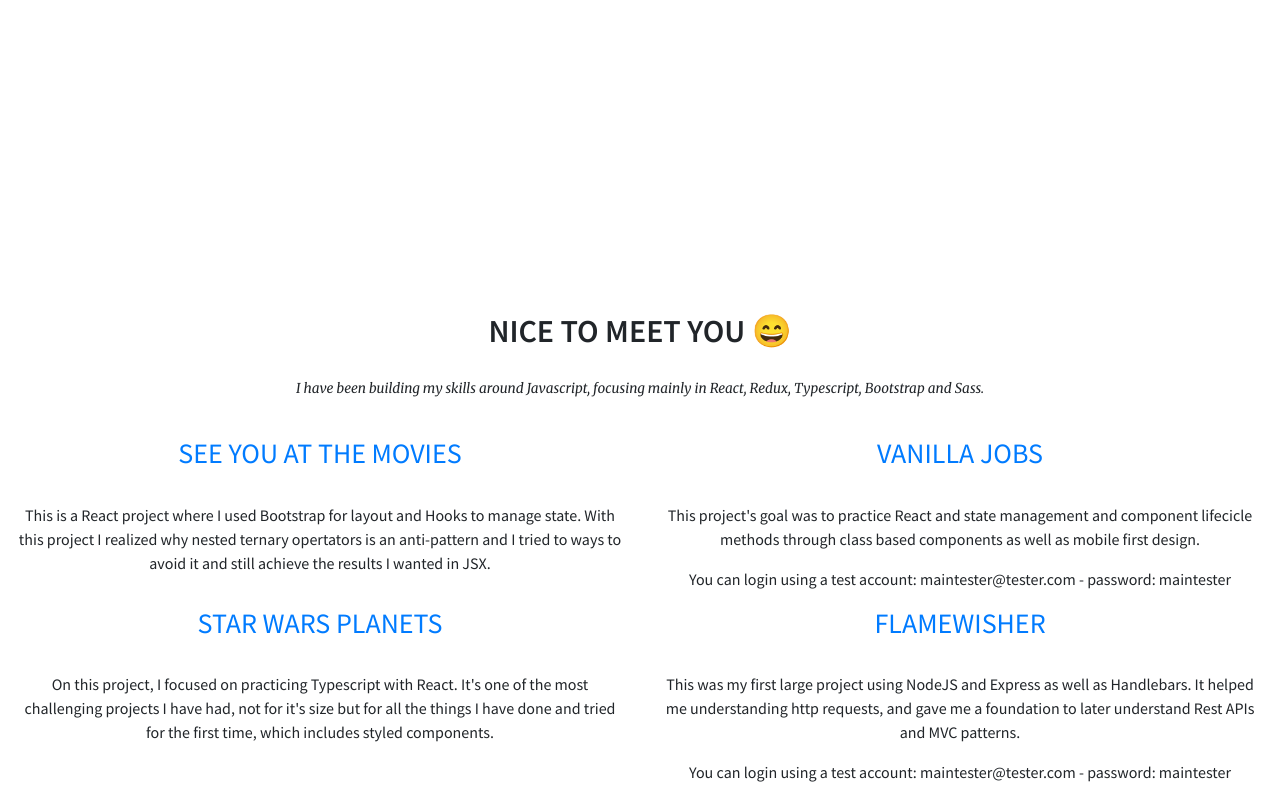
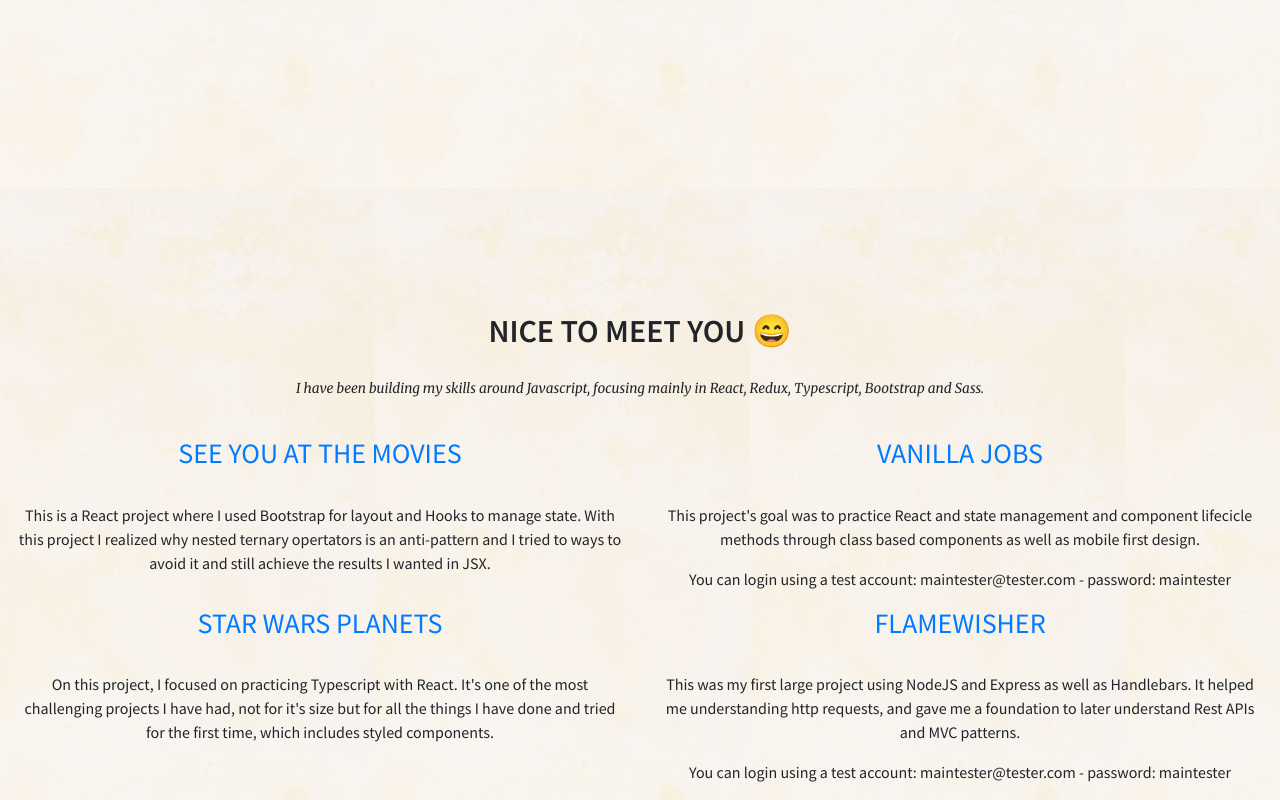
Before and after one commit to Pedro-Mac/my-app, a React (Create React App) app: page / in a window 1280 px wide. Shown: the part 536-1336 px from the top of the page. Built offline with nearby package versions, Linux system fonts and the light colour scheme.

Commit message:
refactor project display

```diff
--- a/src/App.css
+++ b/src/App.scss
@@ -1,5 +1,5 @@
 .App {
   text-align: center;
-
+  background-image: url("./images/backgorund.jpg");
   background-attachment: fixed;
 }
--- a/src/App.tsx
+++ b/src/App.tsx
@@ -1,9 +1,11 @@
 import React from "react";
 
 import Header from "./components/Header";
-import Projects from "./components/Projects";
+import Project from "./components/Project";
 
-import "./App.css";
+import projects from "./projects.json";
+
+import "./App.scss";
 
 function App() {
   return (
@@ -19,7 +21,9 @@ function App() {
         </article>
 
         <section className="d-flex flex-wrap">
-          <Projects />
+          {projects.map((item, index) => (
+            <Project project={item} index={index} />
+          ))}
         </section>
       </main>
     </div>
--- /dev/null
+++ b/src/components/Project/index.tsx
@@ -0,0 +1,26 @@
+import React from "react";
+
+interface projectProps {
+  project: { title: string; link: string; text: string };
+  index: number;
+}
+
+const Project: React.FC<projectProps> = ({ project, index }) => {
+  return (
+    <article key={index} className="col-12 col-md-6">
+      <header>
+        <h3>
+          <a href={project.link}>{project.title.toUpperCase()}</a>
+        </h3>
+      </header>
+      <a href={project.link}>
+        <img src="" alt="" />
+      </a>
+      {project.text.split("(break)").map((value, index) => (
+        <p key={index}>{value}</p>
+      ))}
+    </article>
+  );
+};
+
+export default Project;
--- a/src/components/Projects/index.tsx
+++ /dev/null
@@ -1,29 +0,0 @@
-import React from "react";
-
-import text from "../../projects.json";
-
-const Projects: React.FC = () => {
-  return (
-    <>
-      {text.map((item, index) => {
-        return (
-          <article key={index} className="col-12 col-md-6">
-            <header>
-              <h3>
-                <a href={item.link}>{item.title.toUpperCase()}</a>
-              </h3>
-            </header>
-            <a href={item.link}>
-              <img src="" alt="" />
-            </a>
-            {item.text.split("(break)").map((value, index) => (
-              <p key={index}>{value}</p>
-            ))}
-          </article>
-        );
-      })}
-    </>
-  );
-};
-
-export default Projects;
--- a/src/styles/_text.scss
+++ b/src/styles/_text.scss
@@ -9,7 +9,7 @@
 }
 
 .description-highlight {
-  font-family: "Merriweather";
+  font-family: "Merriweather", "Georigia", "Serif";
   font-size: 0.85rem;
   font-style: italic;
   line-height: 225%;
```
Also changed, not shown: src/images/backgorund.jpg (added), 1 other file (tests, documents, lock files or other folders).
